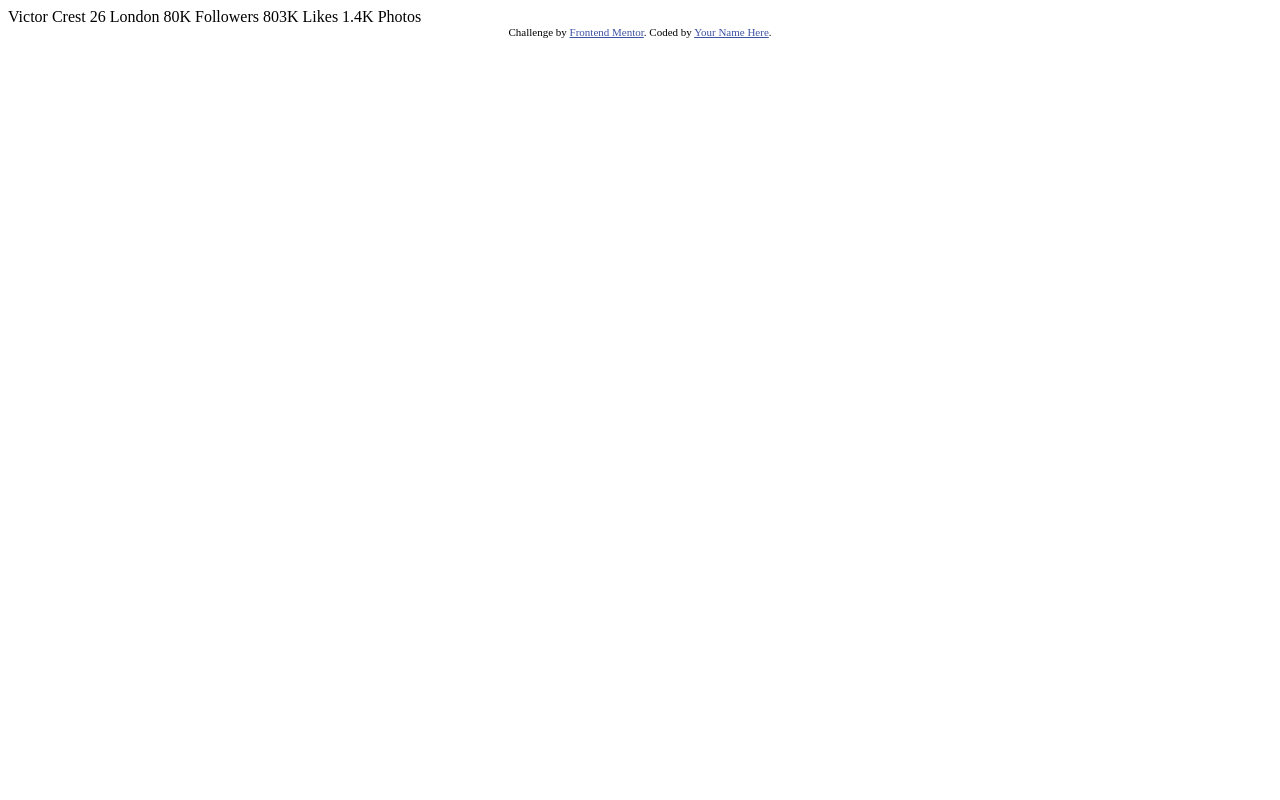
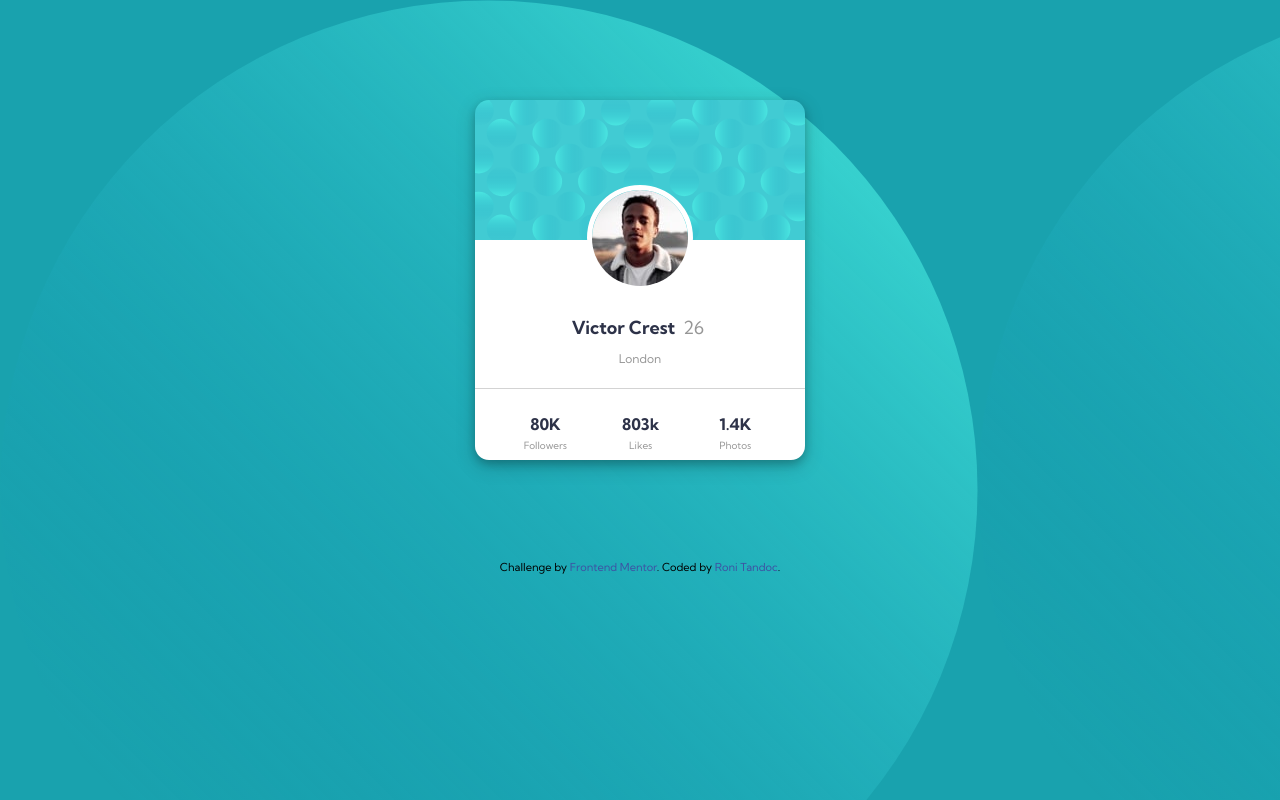
Before and after one commit to filiproni/profile-card-component, a plain HTML site: page index.html in a window 1280 px wide. Drawn offline with Linux system fonts and the light colour scheme.

Commit message:
Final look of the profile card

```diff
--- a/index.html
+++ b/index.html
@@ -5,31 +5,62 @@
   <meta name="viewport" content="width=device-width, initial-scale=1.0"> <!-- displays site properly based on user's device -->
 
   <link rel="icon" type="image/png" sizes="32x32" href="./images/favicon-32x32.png">
-
+  <link rel="preconnect" href="https://fonts.gstatic.com">
+  <!---->
+  <link href="https://fonts.googleapis.com/css2?family=Kumbh+Sans:wght@400;700&display=swap" rel="stylesheet">
+  <link rel="stylesheet" href="styles.css" type="text/css">
   <title>Frontend Mentor | Profile card component</title>
 
-  <!-- Feel free to remove these styles or customise in your own stylesheet 👍 -->
-  <style>
-    .attribution { font-size: 11px; text-align: center; }
-    .attribution a { color: hsl(228, 45%, 44%); }
-  </style>
 </head>
 <body>
+  <div class="card-container">
+    <div class="profile-pic">
+      <img src="images/image-victor.jpg" alt="profile pic">
+    </div>
+
+    <div class="bio">
       Victor Crest
+      <div id="age">
         26
+      </div>
+      <div id="location">
         London
+      </div>
+    </div>
 
+    <div class="stats">
+      <div id="followers">
+        <div id="numbers">
           80K
+        </div>
+          <div id="stat-names">
             Followers
+          </div>
+      </div>
 
-  803K
+      <div id="likes">
+        <div id="numbers">
+          803k
+        </div>
+          <div id="stat-names">
             Likes
+          </div>
+      </div>
 
+      <div id="photos">
+        <div id="numbers">
           1.4K
+        </div>
+          <div id="stat-names">
             Photos
+          </div>
+      </div>
+    </div>
+</div>
+
   <div class="attribution">
     Challenge by <a href="https://www.frontendmentor.io?ref=challenge" target="_blank">Frontend Mentor</a>.
-    Coded by <a href="#">Your Name Here</a>.
+    Coded by <a href="https://github.com/filiproni">Roni Tandoc</a>.
   </div>
 </body>
 </html>
--- a/styles.css
+++ b/styles.css
@@ -1,41 +1,84 @@
-/* BODY
-******************************************/
+html {
+    box-sizing: border-box;
+}
+
+*, *:before, *:after {
+    box-sizing: inherit;
+}
+
 body {
     background: url(images/bg-pattern-top.svg);
     background-color:  hsl(185, 75%, 39%);
+    font-family: Kumbh Sans, Helvetica, sans-serif;
+    font-size: 18px;
 }
 
 .card-container {
-    display: grid-row;
-    grid-template-columns: auto auto auto;
+    background: url(images/bg-pattern-card.svg) no-repeat;
     background-color: white;
-    border-radius: 12px;
+    border-radius: 14px;
+    margin: 100px auto;
     text-align: center;
-    padding: 150px;
-    margin: 150px 450px;
-    height: 60px;
+    width: 330px;
+    max-width: 100%;
+    height: 360px;
+    box-shadow: 0 4px 8px 0 rgba(0, 0, 0, 0.2), 0 6px 20px 0 rgba(0, 0, 0, 0.19);
 }
 
-/* .profile-card-container {
-    display: grid;
-    text-align: center;
-    border-radius: 12px;
-    padding: 150px;
-    margin: 150px 450px;
-    height: 60px;
-    background: url(images/bg-pattern-card.svg) no-repeat;
-    background-size: 100%;
-    background-color: white;
+.profile-pic {
+    padding-top: 85px;
 }
 
-.profile-card-container img {
-    position: fixed;
-    overflow: hidden;
+.profile-pic img {
     border-radius: 50%;
-    border: 5px black solid;
+    border: 5px white solid;
+}
 
+.bio {
+    text-align: center;
+    margin: 20px 0px 10px 0px;
+    color: hsl(229, 23%, 23%);
+    padding-bottom: 10px;
+    border-bottom: 0.1px lightgray solid;
+    font-weight: 700;
 }
- */
+
+#age {
+    display: inline;
+    color: hsl(0, 0%, 59%);
+    padding: 4px;
+    font-weight: 400;
+}
+
+#location {
+    font-size: 12px;
+    color: hsl(0, 0%, 59%);
+    padding: 12px;
+    font-weight: 400;
+}
+
+.stats {
+    display: inline-flex;
+    padding-top: 10px;
+}
+
+#followers, #likes, #photos {
+    margin: 0 25px;
+}
+
+#numbers {
+    color: hsl(229, 23%, 23%);
+    font-weight: 700;
+    padding: 5px;
+    font-size: 16px;
+}
+
+#stat-names {
+    font-weight: 400;
+    font-size: 10px;
+    color: hsl(0, 0%, 59%);
+}
+
 .attribution {
     font-size: 11px;
     text-align: center;
@@ -45,3 +88,16 @@ body {
     color: hsl(228, 45%, 44%);
     text-decoration: none;
 }
+
+/* @media screen and (max-width: 300px) {
+
+.card-container {
+    margin: 100px auto;
+    text-align: center;
+    width: 250px;
+    max-width: 90%;
+    height: 230px;
+}
+
+}
+ */
```
Lines whose indentation alone changed are shown as unchanged.
